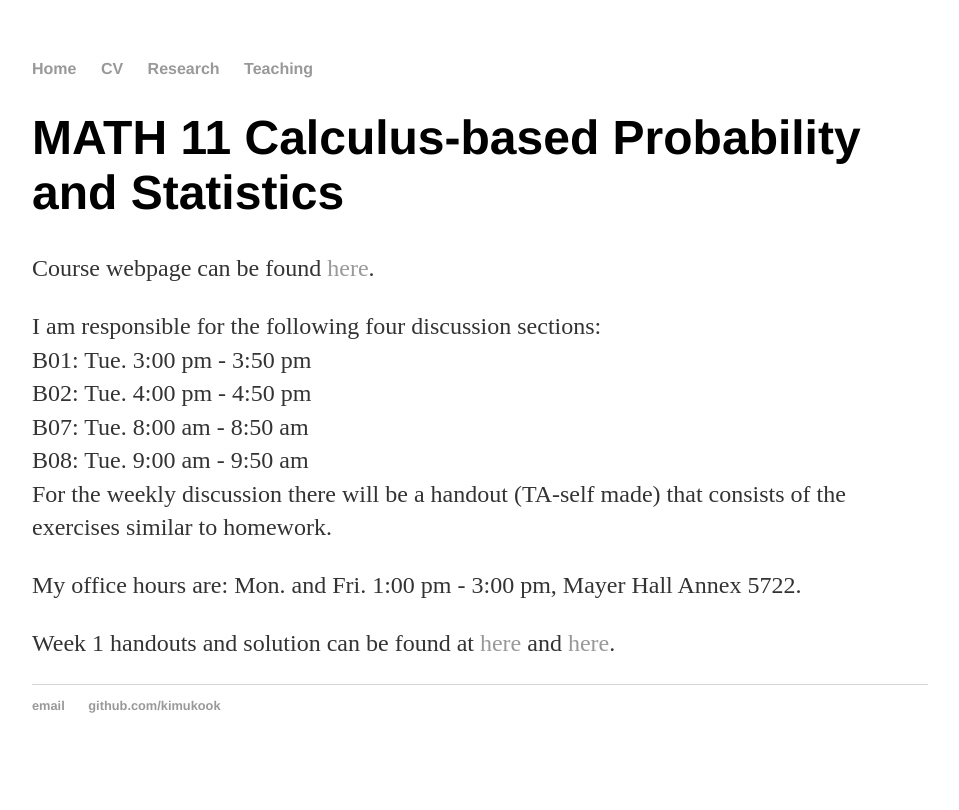
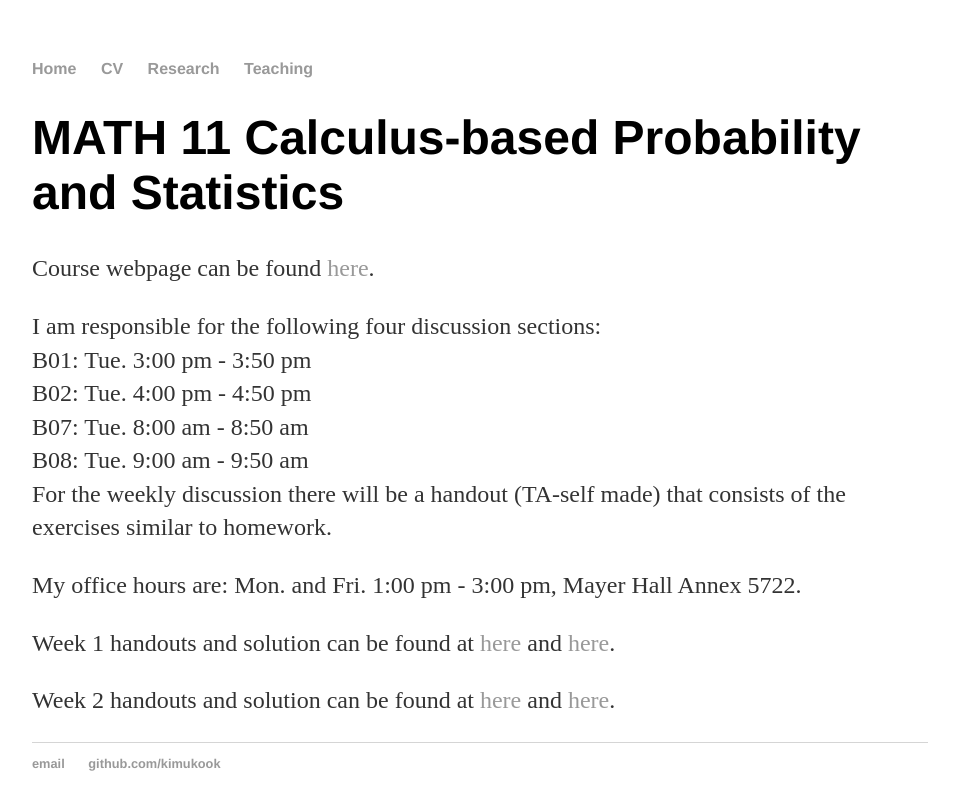
Before and after one commit to kimukook/kimukook.github.io, a Jekyll site: the page built from teaching/math11sp19/index.html, in a window 1280 px wide. Shown: the top 810 px of the page, without its empty margins (160-1119 px from the left). Built offline with Jekyll 4.4.1, drawn with Linux system fonts in a browser that asks for light colours.

Commit message:
Update index.html

```diff
--- a/teaching/math11sp19/index.html
+++ b/teaching/math11sp19/index.html
@@ -14,4 +14,5 @@ title: MATH11
 	For the weekly discussion there will be a handout (TA-self made) that consists of the exercises similar to homework.</p>
 	<p> My office hours are: Mon. and Fri. 1:00 pm - 3:00 pm, Mayer Hall Annex 5722. </p>
 	<p> Week 1 handouts and solution can be found at <a href="https://drive.google.com/file/d/1bBAqaP63ef1Lq7-CBpdtCv9Hdw9wVK6C/view?usp=sharing">here</a> and <a href="https://drive.google.com/open?id=1Ttleee3AJMIttKjpyzTGAY8jLTpw0vWf">here</a>.</p>
+	<p> Week 2 handouts and solution can be found at <a href="https://drive.google.com/file/d/1J0ZOqGNFKqCsYjn0zeGeLTuTETvvh5Wx/view?usp=sharing">here</a> and <a href="https://drive.google.com/file/d/1AngCKAwt9yRbvozvzUDr10VWhV2C8X8P/view?usp=sharing">here</a>.</p>
 </div><!-- /.blurb -->
```
